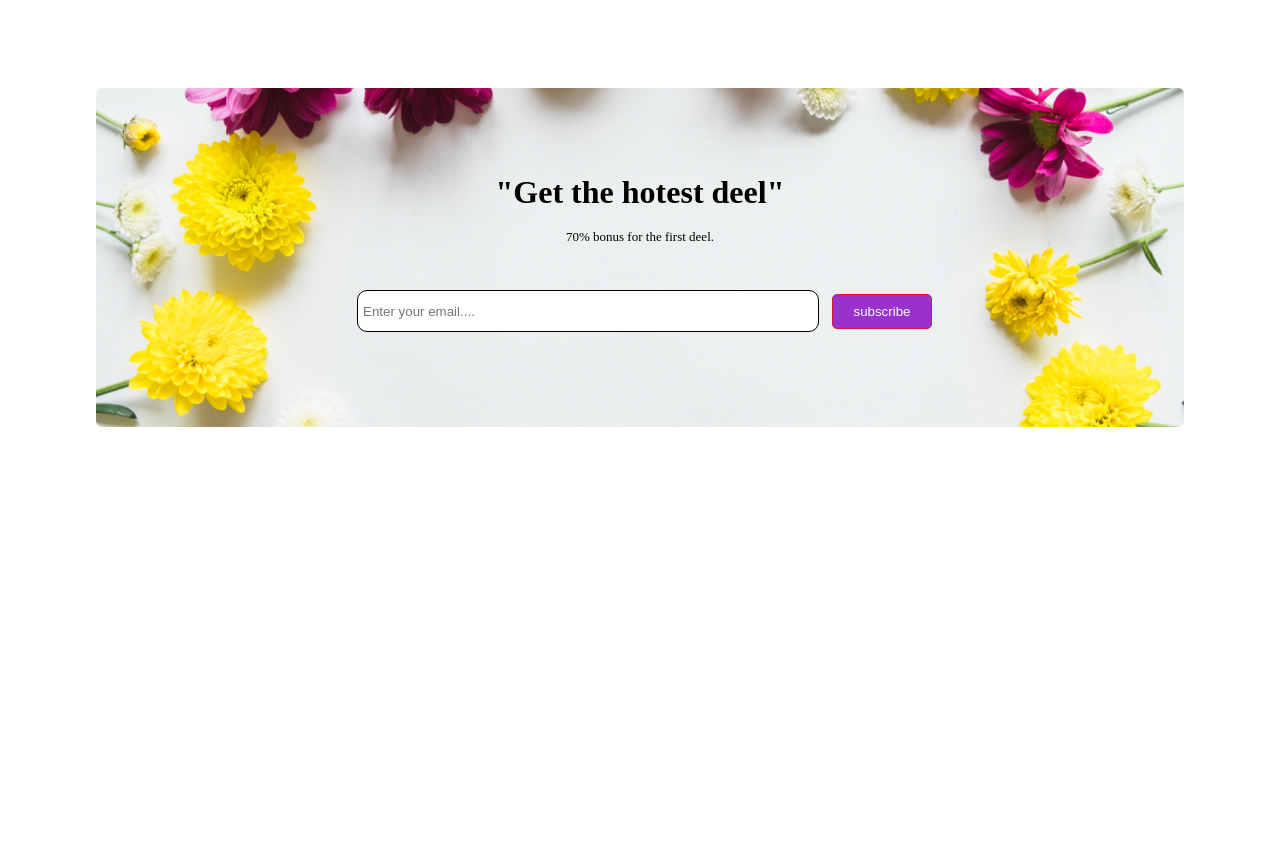
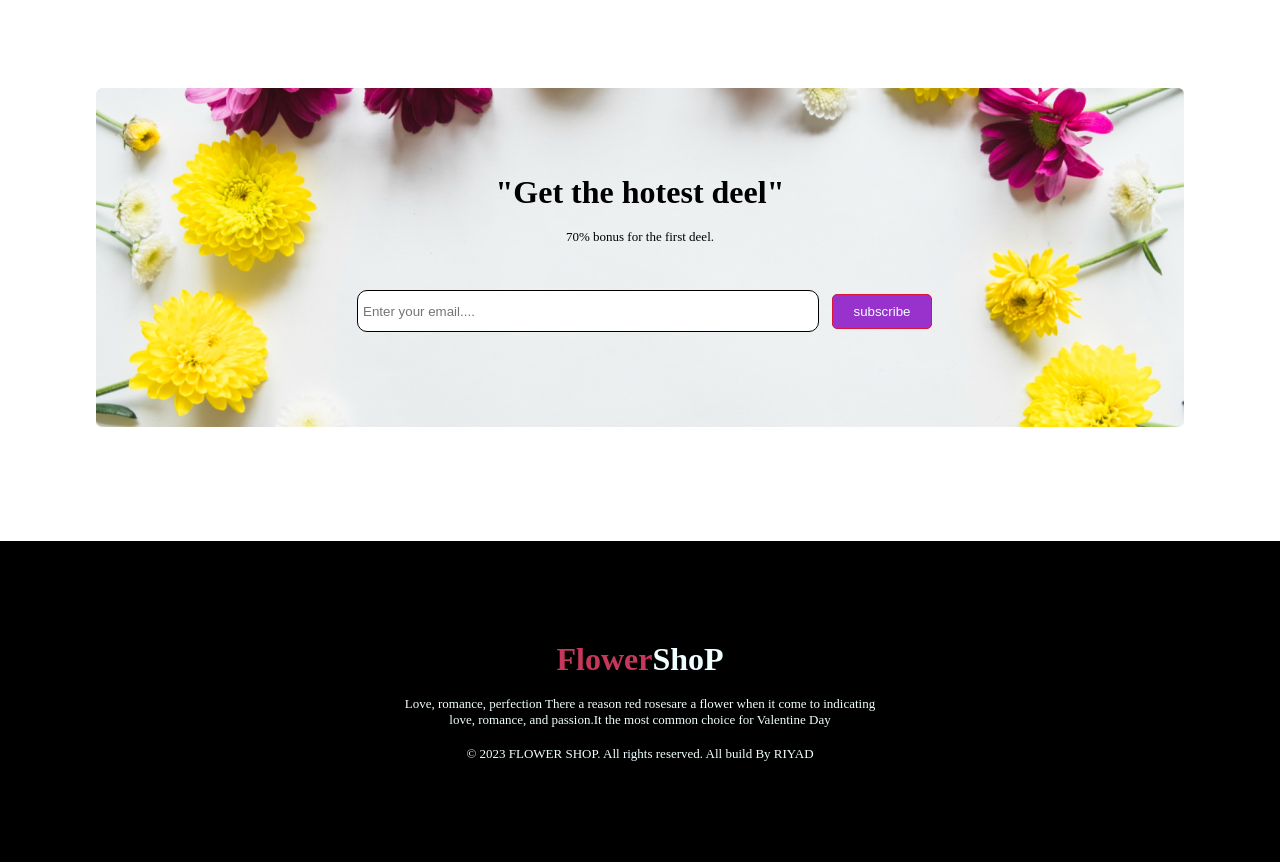
Before and after one commit to riyadcrn/flowerhut, a plain HTML site: page index.html in a window 1280 px wide. Shown: the part 2424-3286 px from the top of the page. Before the commit the page ends 2965 px from the top, so only its background shows below. Drawn offline with Linux system fonts and the light colour scheme.

Commit message:
footer add and class name edit

```diff
--- a/index.html
+++ b/index.html
@@ -111,8 +111,27 @@
 </section>
 </main>
 <footer>
+<!-- this is footer section -->
+<section>
+
+    <div class="footer">
+        <h1 class="mainh"><span style="color: rgb(199, 55, 91);"> Flower</span>ShoP </h1><br>
+        <p class="mainp">Love, romance, perfection There a reason red rosesare a flower when it come to indicating<br> love, romance, and passion.It the most common choice for Valentine Day</p><br>
+
+       <p class="mainp">© 2023 FLOWER SHOP. All rights reserved. All build By RIYAD</p>
+        </div>
 
 
+
+
+
+
+
+
+
+
+
+</section>
 
 
 
--- a/style.css
+++ b/style.css
@@ -156,9 +156,6 @@ height: 300px;
 }
 .but2:hover{color: aqua;}
 
-
-
-
  .size{
 height: 300px;
 padding: 10px;
@@ -166,17 +163,11 @@ padding: 10px;
  .picture2{
     display: flex;
     justify-content: center;
-
-
-
 }
     .mainlast{
         padding: 100px;
 
      text-align: center;
-
-
-
      justify-content: center;
      align-items: center;
          }
@@ -195,17 +186,11 @@ padding: 10px;
 .but1:hover{
     color: aqua;
 }
-
-
     .hlog{
 font-size: xx-large;
-
-
     }
     .lastp{
 font-size: small;
-
-
     }
     .mail{
 height: 30px;
@@ -223,3 +208,9 @@ border: 1px solid black;
         background-size: 85%;
       padding: 100px 50px;
     }
+    .footer{
+background-color: black;
+color: azure;
+padding: 100px;
+text-align: center;
+    }
```
